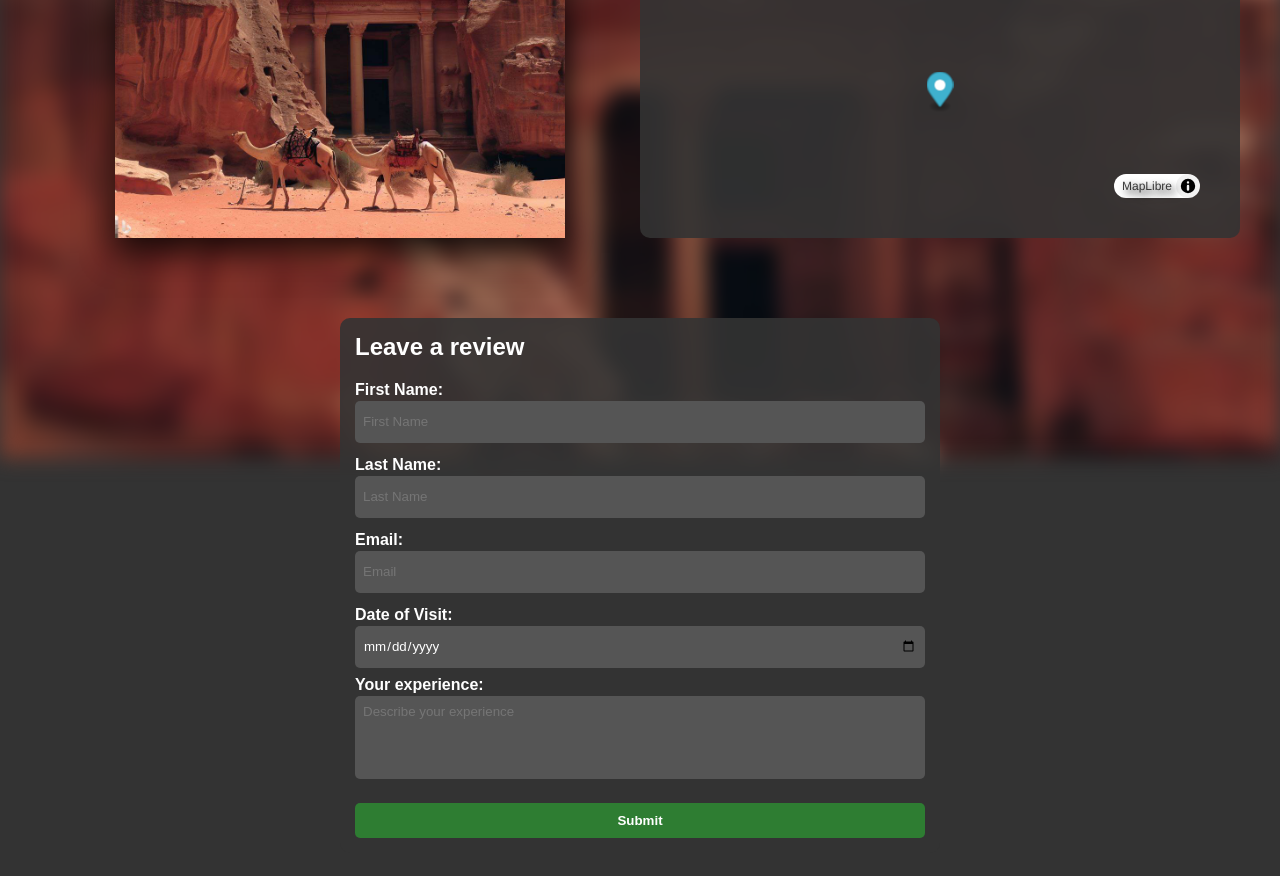
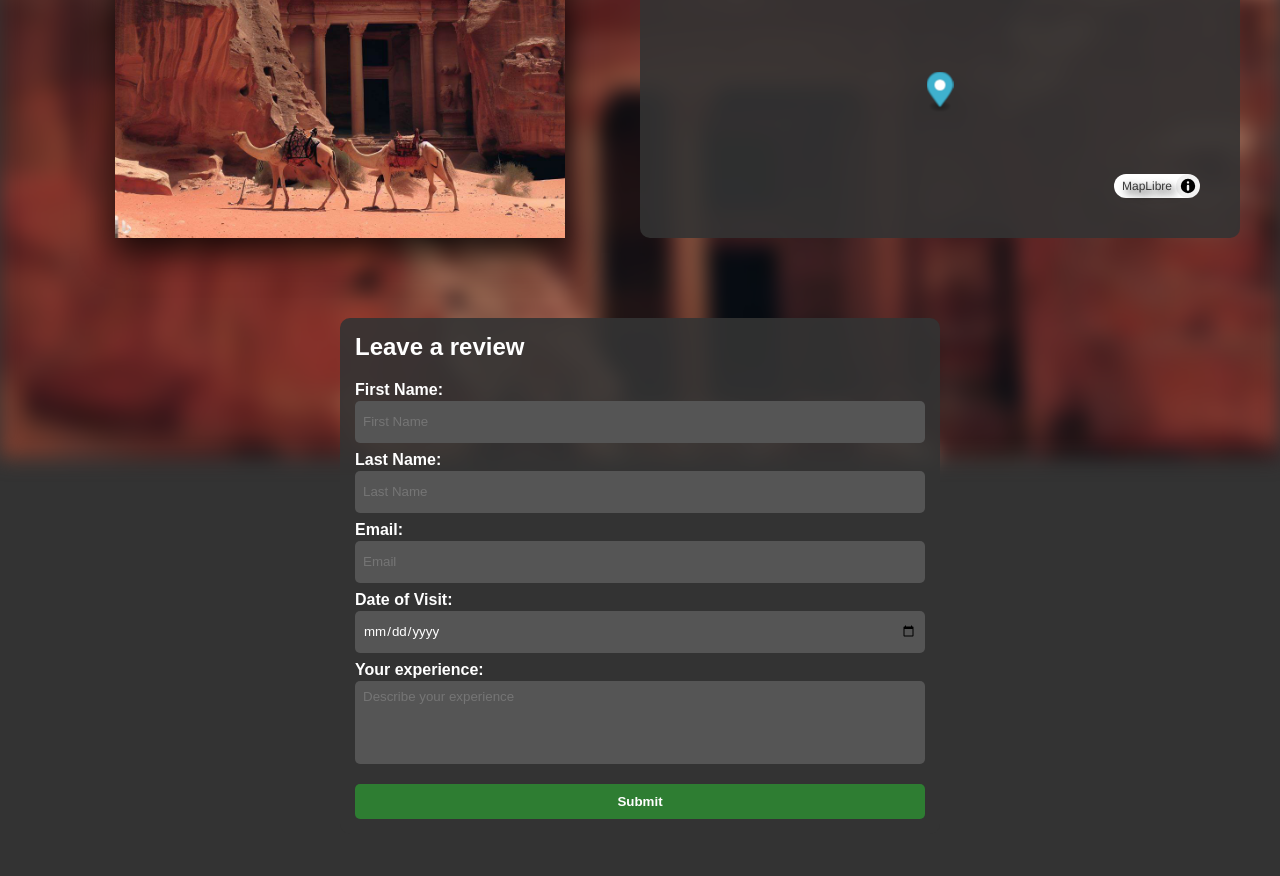
Before and after one commit to d-neale/seven-wonders-website, a plain HTML site: page pages/petra.html in a window 1280 px wide. Shown: the part 342-1218 px from the top of the page. Drawn offline with nearby package versions, Linux system fonts and the light colour scheme; no server answers.

Commit message:
Add files via upload

```diff
--- a/styles.css
+++ b/styles.css
@@ -303,12 +303,13 @@ body.index-page #slideshow-container img:not(:first-child) {
 
 .review_form input:not([type="submit"]),
 .review_form textarea {
+    display: block;
     width: 100%;
     max-width: 100%;
     min-width: 0;
     min-height: 2.625rem;
     padding: 0.5rem;
-    margin-bottom: 0.3125rem;
+    margin: 0 0 0.3125rem;
     border: none;
     border-radius: 0.3125rem;
     background: #555;
@@ -325,9 +326,17 @@ body.index-page #slideshow-container img:not(:first-child) {
 }
 
 .review_form input[type="date"] {
-    display: block;
+    -webkit-appearance: none;
+    appearance: none;
+    width: 100%;
+    box-sizing: border-box;
     text-align: left;
-    overflow: hidden;
+}
+
+.review_form input[type="date"]::-webkit-date-and-time-value {
+    text-align: left;
+    margin: 0;
+    width: 100%;
 }
 
 .review_form input[type="date"]::-webkit-calendar-picker-indicator {
```
